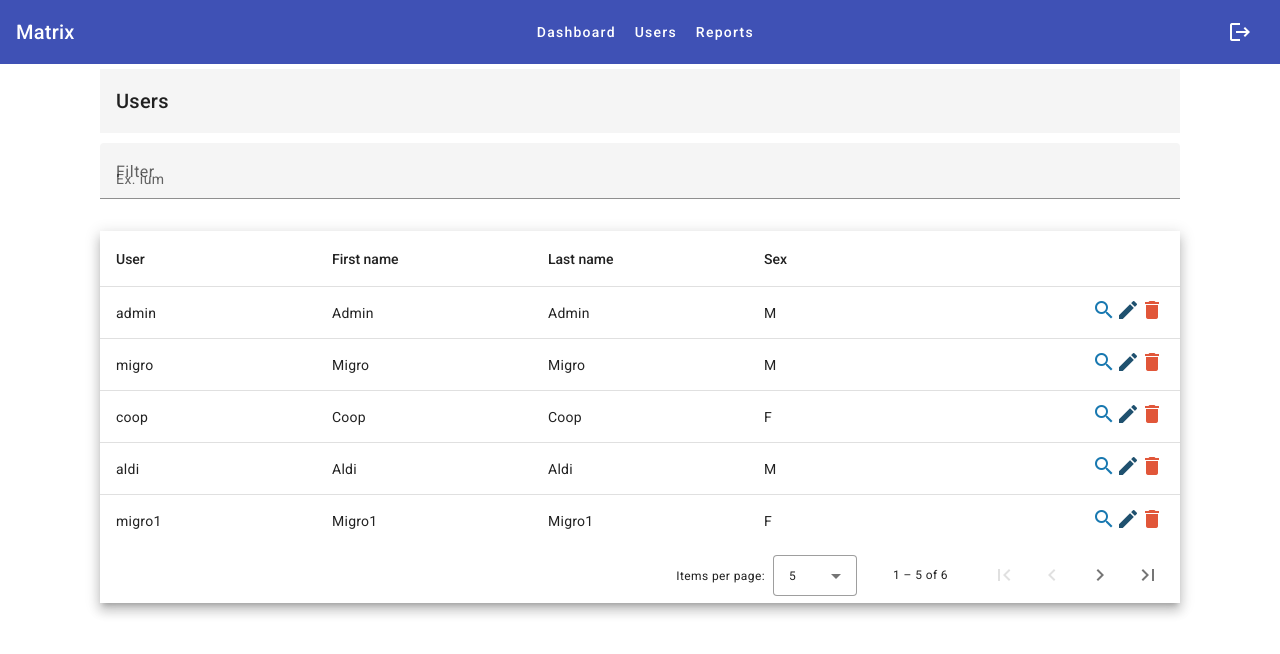
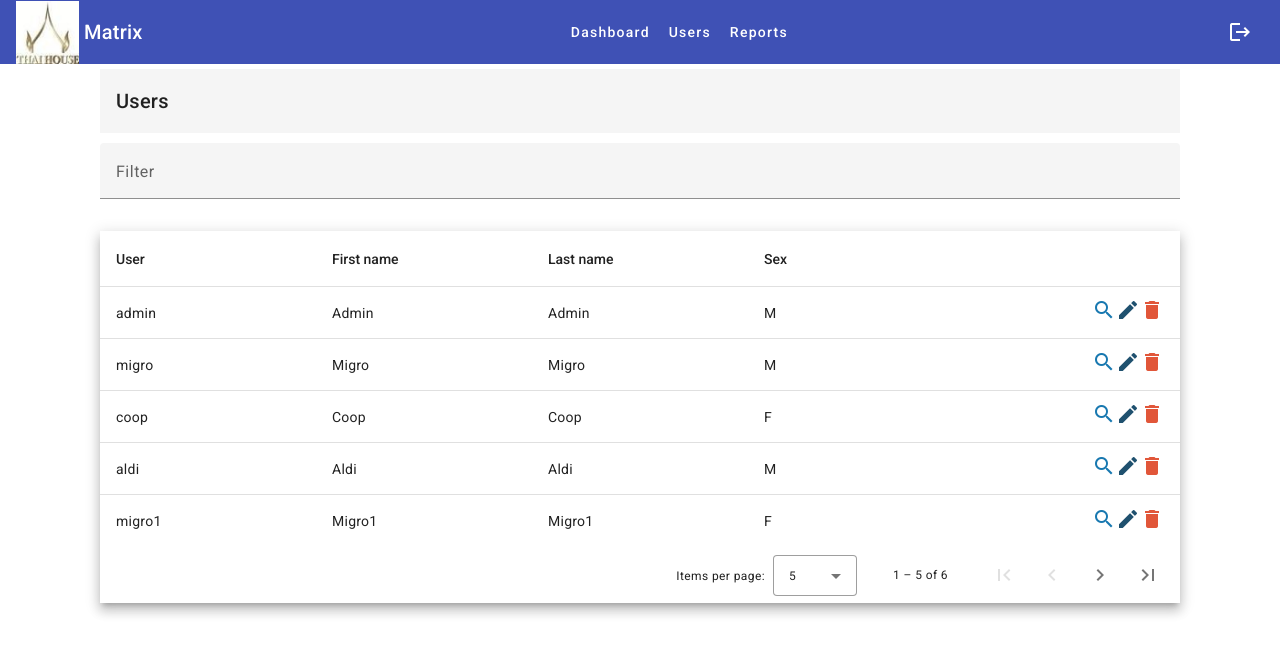
Before and after one commit to greenfarm2024/matrix-ui, an Angular app: page /dashboard in a window 1280 px wide. Both pictures are taken after a click on the button "Users". Shown: the top 654 px of the page. Built offline with nearby package versions, Linux system fonts and the light colour scheme.

Commit message:
add deleteUser

```diff
--- a/src/app/components/dashboard/navbar/navbar.component.css
+++ b/src/app/components/dashboard/navbar/navbar.component.css
@@ -1,3 +1,9 @@
 .example-spacer {
-    flex: 1 1 auto;
-  }
+  flex: 1 1 auto;
+}
+
+.logo {
+  width: 63px;
+  height: 63px;
+  margin-right: 5px;
+}
--- a/src/app/components/dashboard/navbar/navbar.component.html
+++ b/src/app/components/dashboard/navbar/navbar.component.html
@@ -1,4 +1,5 @@
   <mat-toolbar color="primary">
+      <img src="../../../assets/img/logo.jpg" alt="Matrix" class="logo">
     <span>Matrix</span>
     <span class="example-spacer"></span>
     <button mat-button *ngFor="let item of menu" [routerLink]="item.redirect">{{item.name}}</button>
--- a/src/app/components/dashboard/users/users.component.html
+++ b/src/app/components/dashboard/users/users.component.html
@@ -2,6 +2,8 @@
     <mat-toolbar>
         <span>Users</span>
     </mat-toolbar>
+
+    <div *ngIf="listUsers.length > 0">
 
         <mat-form-field>
             <mat-label>Filter</mat-label>
@@ -12,19 +14,22 @@
 
                 <!-- User Column -->
                 <ng-container matColumnDef="user">
-                <th mat-header-cell *matHeaderCellDef mat-sort-header sortActionDescription="Sort by user"> User </th>
+                    <th mat-header-cell *matHeaderCellDef mat-sort-header sortActionDescription="Sort by user"> User
+                    </th>
                     <td mat-cell *matCellDef="let element"> {{element.user}} </td>
                 </ng-container>
 
                 <!-- First Name Column -->
                 <ng-container matColumnDef="firstName">
-                <th mat-header-cell *matHeaderCellDef mat-sort-header sortActionDescription="Sort by First name"> First name </th>
+                    <th mat-header-cell *matHeaderCellDef mat-sort-header sortActionDescription="Sort by First name">
+                        First name </th>
                     <td mat-cell *matCellDef="let element"> {{element.firstName}} </td>
                 </ng-container>
 
                 <!-- Last Name Column -->
                 <ng-container matColumnDef="lastName">
-                <th mat-header-cell *matHeaderCellDef mat-sort-header sortActionDescription="Sort by Last name"> Last name </th>
+                    <th mat-header-cell *matHeaderCellDef mat-sort-header sortActionDescription="Sort by Last name">
+                        Last name </th>
                     <td mat-cell *matCellDef="let element"> {{element.lastName}} </td>
                 </ng-container>
 
@@ -37,14 +42,14 @@
                 <!-- Action Column -->
                 <ng-container matColumnDef="actions">
                     <th mat-header-cell *matHeaderCellDef></th>
-                <td mat-cell *matCellDef="let element" style="text-align: right;">
+                    <td mat-cell *matCellDef="let element; let i = index" style="text-align: right;">
                         <a class="pointer" style="color: #1878b0" matTooltip="See user">
                             <mat-icon>search</mat-icon>
                         </a>
                         <a class="pointer" style="color: #1f516f" matTooltip="Edit user">
                             <mat-icon>edit</mat-icon>
                         </a>
-                    <a class="pointer" style="color: #e15639" matTooltip="Delete user">
+                        <a class="pointer" (click)="deleteUser(i)" style="color: #e15639" matTooltip="Delete user">
                             <mat-icon>delete</mat-icon>
                         </a>
                     </td>
@@ -59,3 +64,6 @@
         </div>
 
     </div>
+
+    <h2 *ngIf="listUsers.length === 0">No users found</h2>
+</div>
--- a/src/app/components/dashboard/users/users.component.ts
+++ b/src/app/components/dashboard/users/users.component.ts
@@ -4,6 +4,8 @@ import { MatTableDataSource } from '@angular/material/table';
 import { MatPaginator } from '@angular/material/paginator';
 import { LiveAnnouncer } from '@angular/cdk/a11y';
 import { MatSort, Sort } from '@angular/material/sort';
+import { UserService } from '../../../services/user.service';
+import { MatSnackBar } from '@angular/material/snack-bar';
 
 @Component({
   selector: 'app-users',
@@ -12,24 +14,24 @@ import { MatSort, Sort } from '@angular/material/sort';
 })
 export class UsersComponent implements OnInit {
 
-  listUsers: User[] = [
-    {user: 'admin', firstName: 'Admin', lastName: 'Admin', sex: 'M'},
-    {user: 'migro', firstName: 'Migro', lastName: 'Migro', sex: 'M'},
-    {user: 'coop', firstName: 'Coop', lastName: 'Coop', sex: 'F'},
-    {user: 'aldi', firstName: 'Aldi', lastName: 'Aldi', sex: 'M'},
-    {user: 'migro1', firstName: 'Migro1', lastName: 'Migro1', sex: 'F'},
-    {user: 'kaufman', firstName: 'Kaufman', lastName: 'Kaufman', sex: 'M'}
-  ];
+  listUsers: User[] = [];
+
 
   displayedColumns: string[] = ['user', 'firstName', 'lastName', 'sex', 'actions'];
-  dataSource = new MatTableDataSource(this.listUsers);
+  dataSource!: MatTableDataSource<any>;
 
   @ViewChild(MatPaginator) paginator!: MatPaginator;
   @ViewChild(MatSort) sort!: MatSort;
 
-  constructor(private _liveAnnouncer: LiveAnnouncer) { }
+  constructor(private _liveAnnouncer: LiveAnnouncer, private _userService: UserService, private _snackBar: MatSnackBar) { }
 
   ngOnInit(): void {
+    this.getUsers();
+  }
+
+  getUsers() {
+    this.listUsers = this._userService.getUser();
+    this.dataSource = new MatTableDataSource(this.listUsers);
   }
 
   ngAfterViewInit() {
@@ -55,4 +57,15 @@ export class UsersComponent implements OnInit {
     }
   }
 
+  deleteUser(index: number) {
+    this._userService.deleteUser(index);
+    this.getUsers();
+
+    this._snackBar.open('The user was successfully deleted', '', {
+      duration: 5000,
+      horizontalPosition: 'center',
+      verticalPosition: 'bottom',
+    });
+  }
+
 }
--- /dev/null
+++ b/src/app/services/user.service.ts
@@ -0,0 +1,28 @@
+import { Injectable } from '@angular/core';
+import { User } from '../components/interfaces/user';
+
+@Injectable({
+  providedIn: 'root'
+})
+export class UserService {
+
+  listUsers: User[] = [
+    {user: 'admin', firstName: 'Admin', lastName: 'Admin', sex: 'M'},
+    {user: 'migro', firstName: 'Migro', lastName: 'Migro', sex: 'M'},
+    {user: 'coop', firstName: 'Coop', lastName: 'Coop', sex: 'F'},
+    {user: 'aldi', firstName: 'Aldi', lastName: 'Aldi', sex: 'M'},
+    {user: 'migro1', firstName: 'Migro1', lastName: 'Migro1', sex: 'F'},
+    {user: 'kaufman', firstName: 'Kaufman', lastName: 'Kaufman', sex: 'M'}
+  ];
+
+
+  constructor() { }
+
+  getUser() {
+    return this.listUsers.slice();
+  }
+
+  deleteUser(index: number) {
+    this.listUsers.splice(index, 1);
+  }
+}
```
Also changed, not shown: src/assets/img/logo.jpg (added), 1 other file (tests, documents, lock files or other folders). Lines whose indentation alone changed are shown as unchanged.
